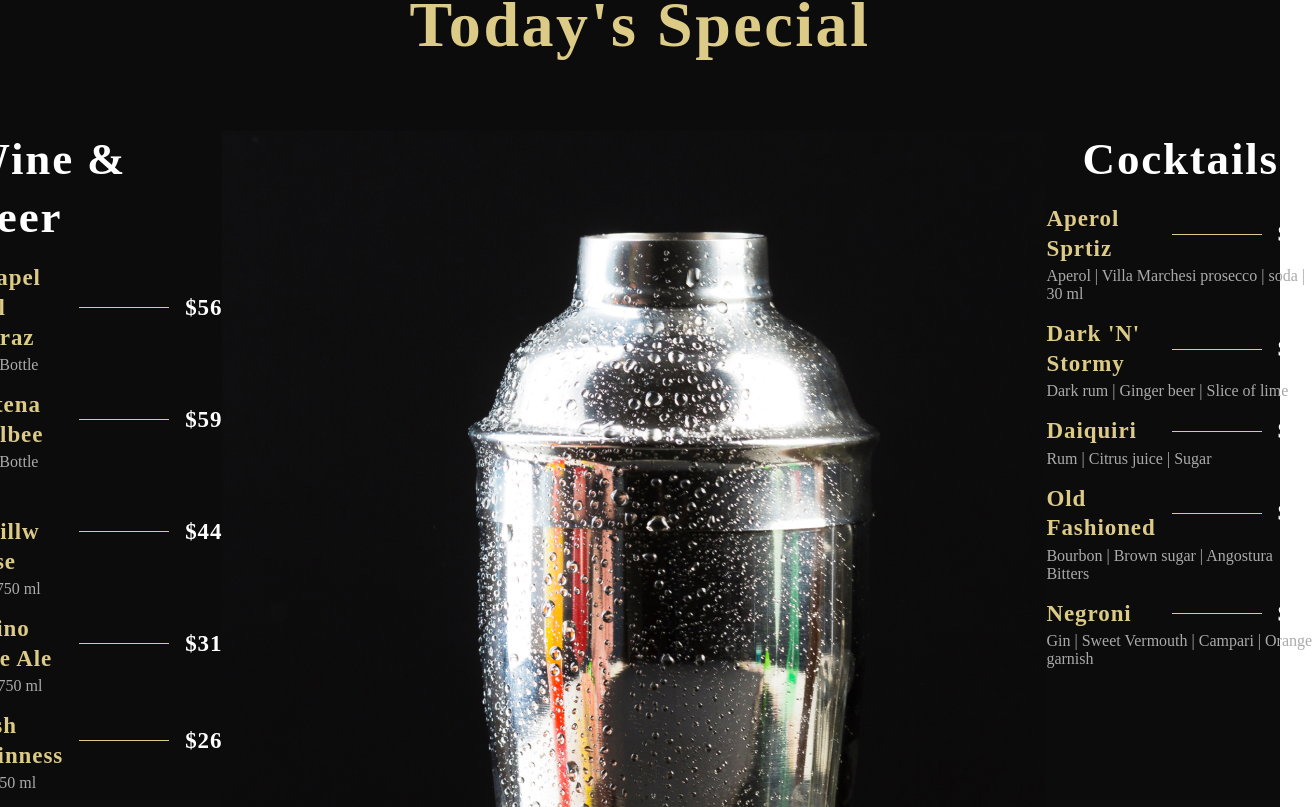
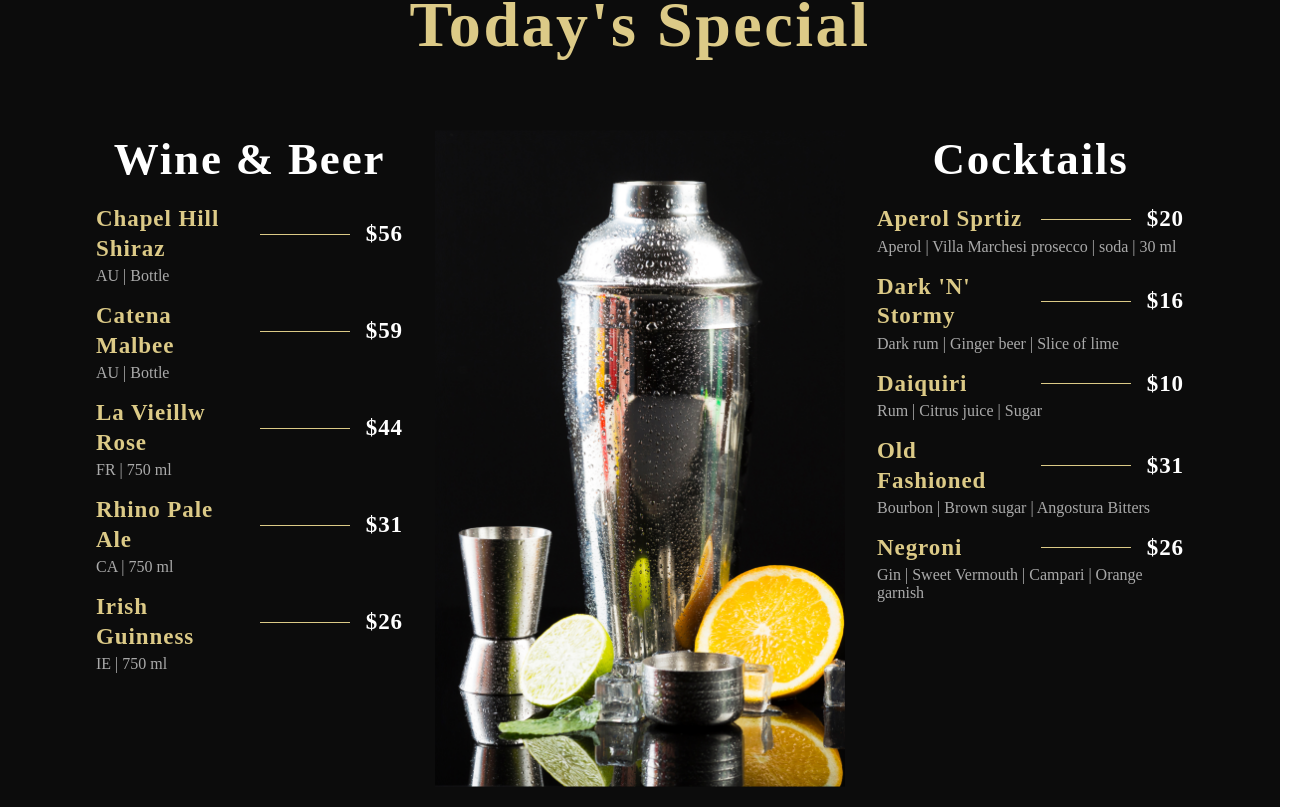
Before and after one commit to ummesalmaali/umme-restaurant, a React (Create React App) app: page / in a window 1280 px wide. Shown: the part 2313-3120 px from the top of the page, 1315 px wide, since content can reach past the window. Built offline with nearby package versions, Linux system fonts and the light colour scheme; a web font is replaced by a local one.

Commit message:
menu-item

```diff
--- a/src/container/Menu/SpecialMenu.css
+++ b/src/container/Menu/SpecialMenu.css
@@ -28,3 +28,11 @@
   width: 100%;
   flex-direction: column;
 }
+.app__specialMenu-menu_img {
+  width: 410px;
+  margin: 0 2rem;
+}
+.app__specialMenu-menu_img img {
+  width: 100%;
+  height: auto;
+}
```
